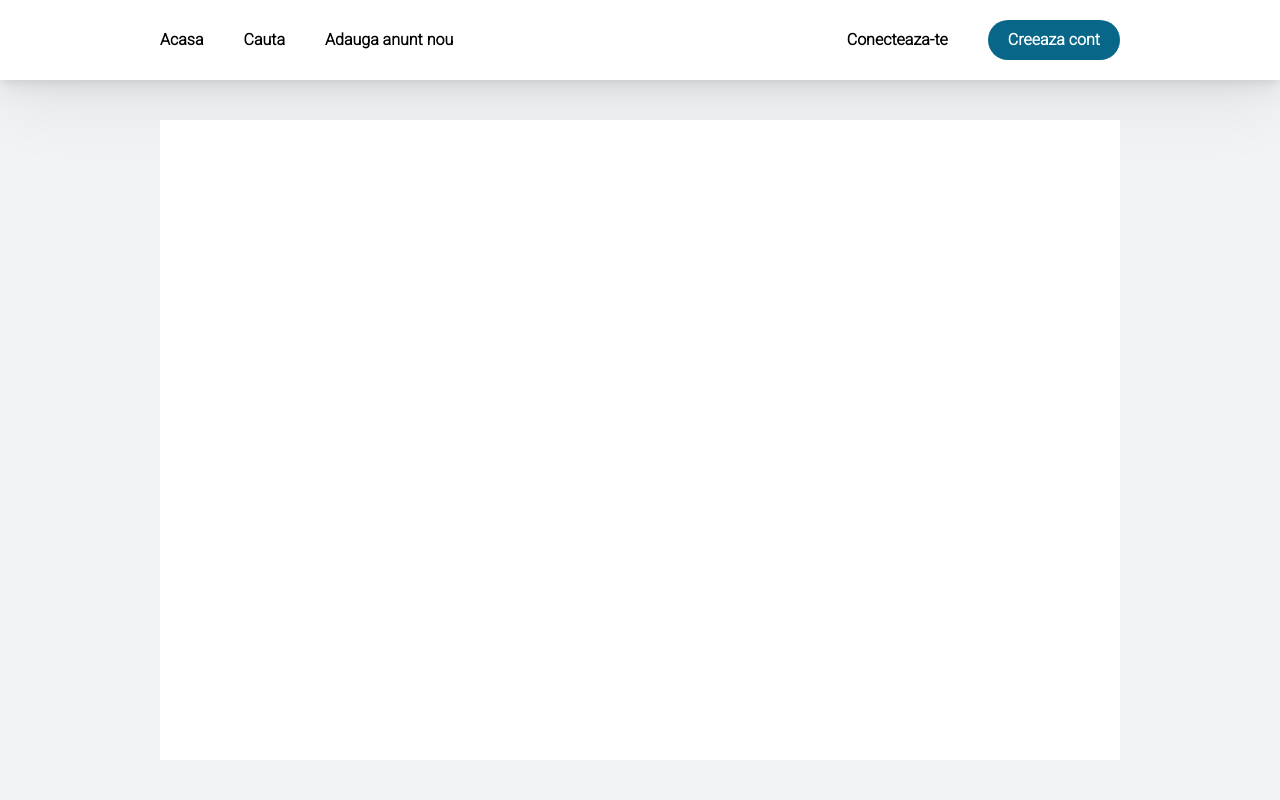
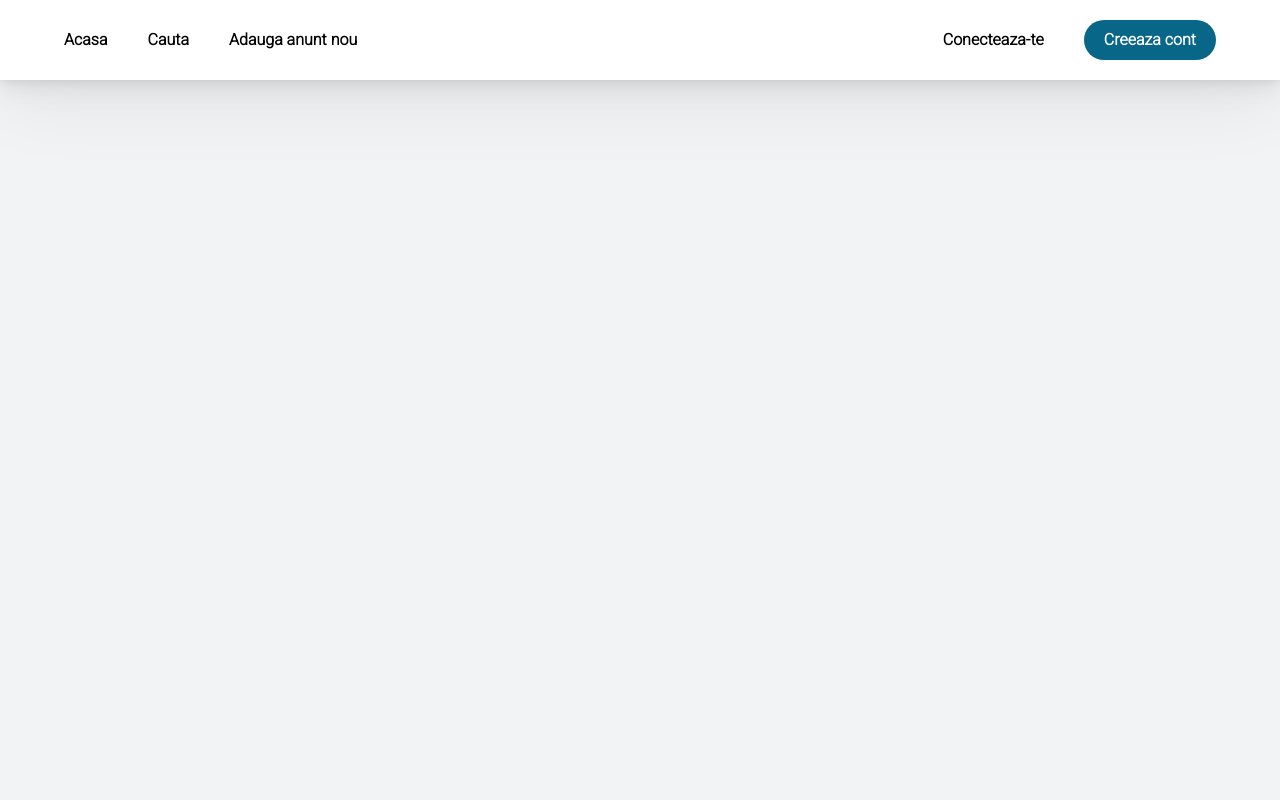
Before and after one commit to Vladimir-SS/EMa_Estate-Web-Manager, a PHP site: page /home in a window 1280 px wide. Run offline with PHP 8.4, Linux system fonts and the light colour scheme.

Commit message:
item layout fix 2

```diff
--- a/search/index.php
+++ b/search/index.php
@@ -18,7 +18,7 @@
     <div class="page-container">
         <?php include_once "../shared/menu.html"; ?>
 
-        <div class="content-container">
+        <div class="content-container responsive-container">
             <div class="content">
                 <?php include_once "content.php" ?>
             </div>
--- a/shared/menu.html
+++ b/shared/menu.html
@@ -1,5 +1,5 @@
 <div class="nav-bar">
-    <ul class="nav-bar-list">
+    <ul class="nav-bar-list responsive-container">
         <li><a href="home">Acasa</a></li>
         <li><a href="#search">Cauta</a></li>
         <li><a href="#new">Adauga anunt nou</a></li>
--- a/shared/styles/_menu.sass
+++ b/shared/styles/_menu.sass
@@ -3,14 +3,12 @@
     display: flex
     align-items: center
     background: var(--background-primary)
-    padding: 0 4 * $unit
-    box-shadow: 0px 18px 80px rgba(0, 0, 0, 0.07), 0px 8.41902px 33.4221px rgba(0, 0, 0, 0.0489855), 0px 5.61451px 17.869px rgba(0, 0, 0, 0.0398771), 0px 3.9734px 10.0172px rgba(0, 0, 0, 0.0326699), 0px 2.62596px 5.32008px rgba(0, 0, 0, 0.0252576), 0px 1.33023px 2.21381px rgba(0, 0, 0, 0.015792)
+    @include box-shadow
 
     &-list
         list-style-type: none
         display: flex
         align-items: baseline
-        width: 100%
         column-gap: $unit
 
         li
--- a/shared/styles/_sass-variables.sass
+++ b/shared/styles/_sass-variables.sass
@@ -4,3 +4,6 @@
 
 @mixin button-padding
     padding: ($unit - $font-size)/2 $unit/2
+
+@mixin box-shadow
+    box-shadow: 0px 18px 80px rgba(0, 0, 0, 0.07), 0px 8.41902px 33.4221px rgba(0, 0, 0, 0.0489855), 0px 5.61451px 17.869px rgba(0, 0, 0, 0.0398771), 0px 3.9734px 10.0172px rgba(0, 0, 0, 0.0326699), 0px 2.62596px 5.32008px rgba(0, 0, 0, 0.0252576), 0px 1.33023px 2.21381px rgba(0, 0, 0, 0.015792)
--- a/shared/styles/page.css
+++ b/shared/styles/page.css
@@ -73,6 +73,12 @@
   height: 100vh;
 }
 
+.responsive-container {
+  max-width: 90vw;
+  margin: 0 auto;
+  width: 1600px;
+}
+
 .page-container {
   height: 100%;
   display: -webkit-box;
@@ -88,12 +94,10 @@
   -webkit-box-flex: 1;
       -ms-flex-positive: 1;
           flex-grow: 1;
-  padding: 40px 160px;
-  width: 100%;
+  padding: 40px 0;
 }
 
 .page-container .content-container .content {
-  background: var(--background-primary);
   height: 100%;
   width: 100%;
 }
@@ -107,7 +111,6 @@
       -ms-flex-align: center;
           align-items: center;
   background: var(--background-primary);
-  padding: 0 160px;
   -webkit-box-shadow: 0px 18px 80px rgba(0, 0, 0, 0.07), 0px 8.41902px 33.4221px rgba(0, 0, 0, 0.0489855), 0px 5.61451px 17.869px rgba(0, 0, 0, 0.0398771), 0px 3.9734px 10.0172px rgba(0, 0, 0, 0.0326699), 0px 2.62596px 5.32008px rgba(0, 0, 0, 0.0252576), 0px 1.33023px 2.21381px rgba(0, 0, 0, 0.015792);
           box-shadow: 0px 18px 80px rgba(0, 0, 0, 0.07), 0px 8.41902px 33.4221px rgba(0, 0, 0, 0.0489855), 0px 5.61451px 17.869px rgba(0, 0, 0, 0.0398771), 0px 3.9734px 10.0172px rgba(0, 0, 0, 0.0326699), 0px 2.62596px 5.32008px rgba(0, 0, 0, 0.0252576), 0px 1.33023px 2.21381px rgba(0, 0, 0, 0.015792);
 }
@@ -120,7 +123,6 @@
   -webkit-box-align: baseline;
       -ms-flex-align: baseline;
           align-items: baseline;
-  width: 100%;
   -webkit-column-gap: 40px;
           column-gap: 40px;
 }
--- a/shared/styles/page.sass
+++ b/shared/styles/page.sass
@@ -13,6 +13,11 @@
     background: var(--background-secondary)
     height: 100vh
 
+.responsive-container
+    max-width: 90vw
+    margin: 0 auto
+    width: 1600px
+
 .page-container
     height: 100%
     display: flex
@@ -20,11 +25,9 @@
 
     .content-container
         flex-grow: 1
-        padding: $unit 4 * $unit
-        width: 100%
+        padding: $unit 0
 
         .content
-            background: var(--background-primary)
             height: 100%
             width: 100%
 
```
Also changed, not shown: search/styles/style.css (+10 -7 lines), search/styles/style.sass (+8 -6 lines).
